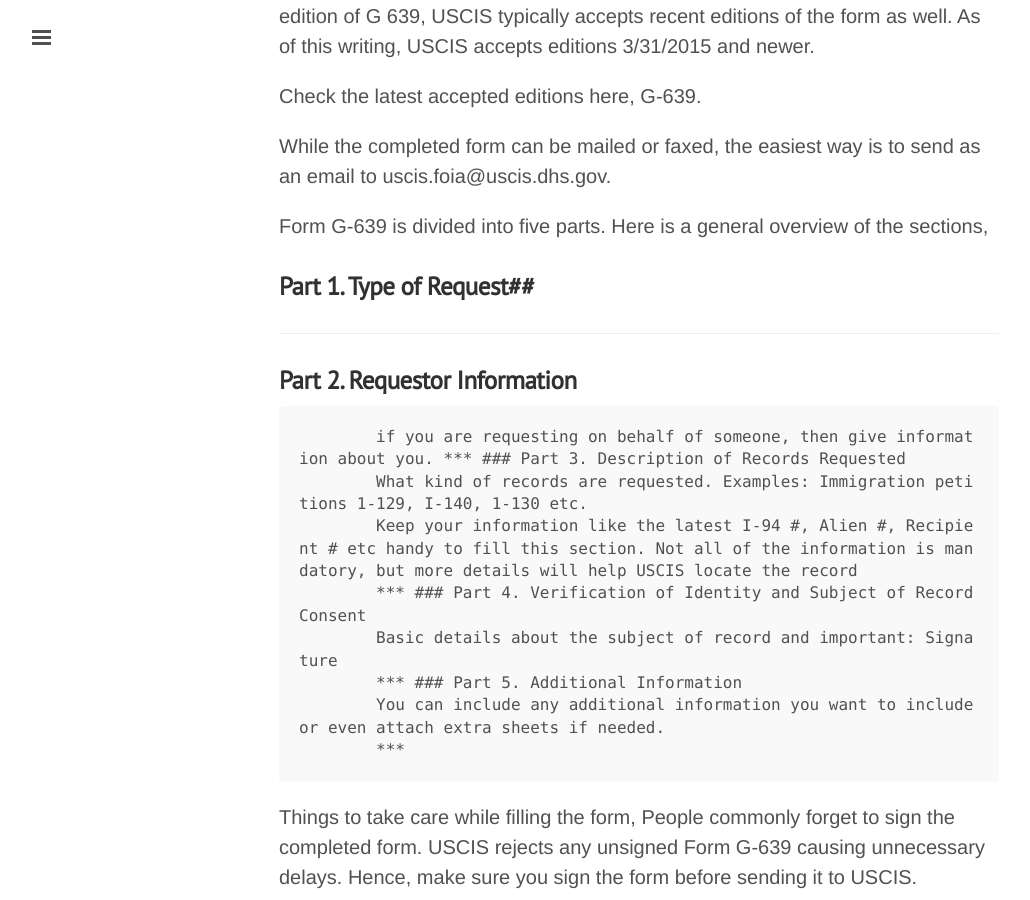
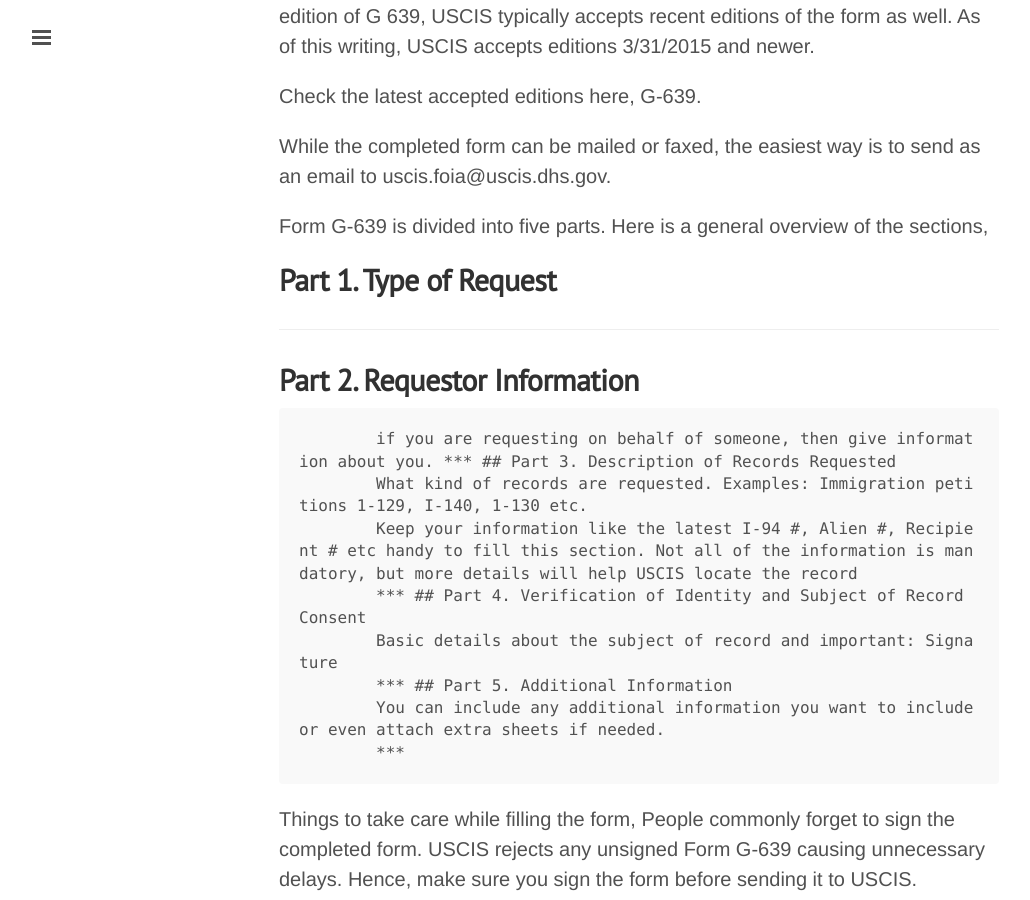
Before and after one commit to gitforwork2/gitforwork.github.io, a Jekyll site: the page built from _posts/2016-11-16-g-639-form-basics.md, in a window 1280 px wide and 900 px high, scrolled down 652 px. Shown: the whole window, without its empty margins (1-1031 px from the left). Built offline with Jekyll 4.4.1, drawn with Linux system fonts in a browser that asks for light colours; Markdown is read by kramdown in place of the engine named in the settings; comment, search, counter and statistics services are not loaded.

Commit message:
preparing for the relauch

```diff
--- a/_posts/2016-11-16-g-639-form-basics.md
+++ b/_posts/2016-11-16-g-639-form-basics.md
@@ -21,19 +21,19 @@
 While the completed form can be mailed or faxed, the easiest way is to send as an email to uscis.foia@uscis.dhs.gov.
 
 Form G-639 is divided into five parts. Here is a general overview of the sections,
-###Part 1. Type of Request##
+##Part 1. Type of Request
 ***
-###Part 2. Requestor Information
+##Part 2. Requestor Information
 		if you are requesting on behalf of someone, then give information about you.
 ***
-###Part 3. Description of Records Requested
+##Part 3. Description of Records Requested
 		What kind of records are requested. Examples: Immigration petitions 1-129, I-140, 1-130 etc.
 		Keep your information like the latest I-94 #, Alien #, Recipient # etc handy to fill this section. Not all of the information is mandatory, but more details will help USCIS locate the record
 		***
-###Part 4. Verification of Identity and Subject of Record Consent
+##Part 4. Verification of Identity and Subject of Record Consent
 		Basic details about the subject of record and important: Signature
 		***
-###Part 5. Additional Information
+##Part 5. Additional Information
 		You can include any additional information you want to include or even attach extra sheets if needed.
 		***
 
```
